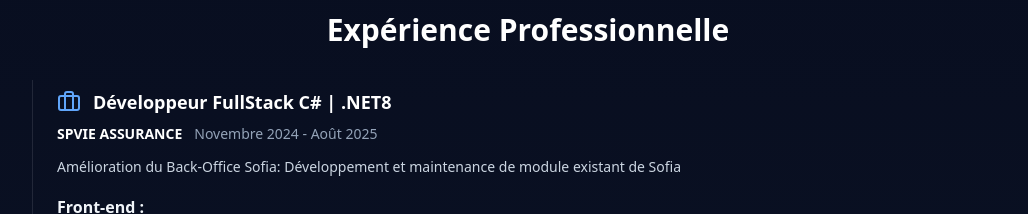
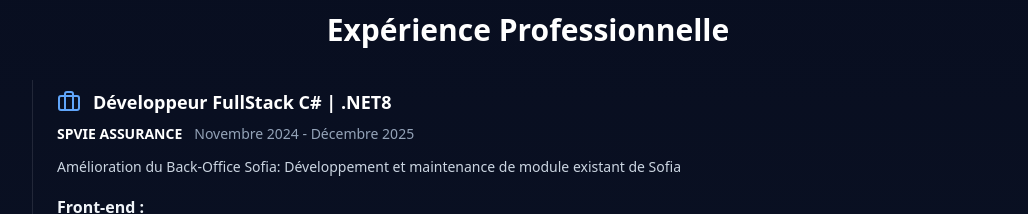
Before and after one commit to stevenzab/portfolio, a Next.js app: page / in a window 1280 px wide. Shown: the part 1160-1374 px from the top of the page, without its empty margins (112-1140 px from the left). Built offline with nearby package versions, Linux system fonts and the light colour scheme.

Commit message:
[FIX] update job period for FullStack Developer role for accuracy

```diff
--- a/pages/index.tsx
+++ b/pages/index.tsx
@@ -26,7 +26,7 @@ const HomePage = () => {
     {
       title: "Développeur FullStack C# | .NET8",
       company: "SPVIE ASSURANCE",
-      period: "Novembre 2024 - Août 2025",
+      period: "Novembre 2024 - Décembre 2025",
       description: "Amélioration du Back-Office Sofia: Développement et maintenance de module existant de Sofia",
       details: [
         "Front-end :",
```
